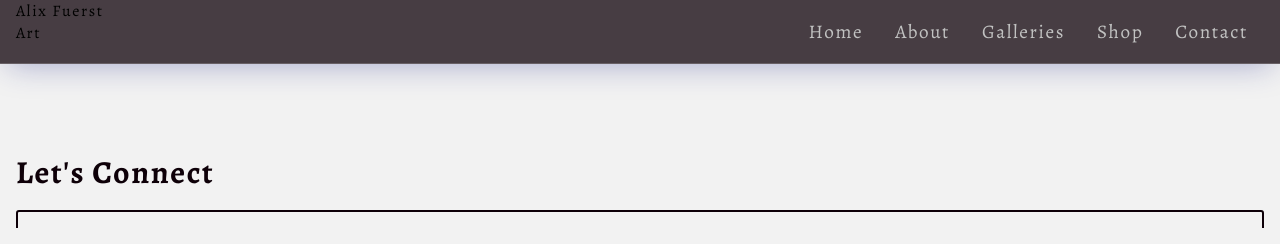
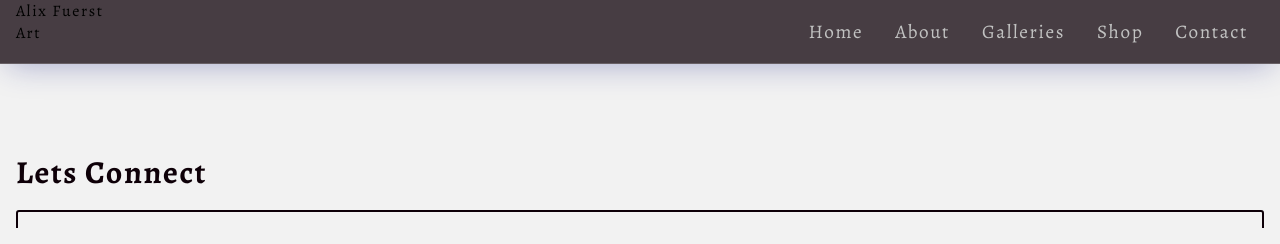
Before and after one commit to neuro-myoung/aftnext2023, a Next.js app: page /contact in a window 1280 px wide. Shown: the top 244 px of the page. Built offline with nearby package versions, Linux system fonts and the light colour scheme.

Commit message:
removed apostrophe

```diff
--- a/src/app/contact/page.tsx
+++ b/src/app/contact/page.tsx
@@ -1,11 +1,11 @@
-import React from 'react'
-import styles from './contact.module.css'
-import ContactForm from './ContactForm'
+import React from 'react';
+import styles from './contact.module.css';
+import ContactForm from './ContactForm';
 
 const Contact = () => {
   return (
     <div className={styles.contactWrapper}>
-      <h1>Let's Connect</h1>
+      <h1>Lets Connect</h1>
       <div className={styles.formWrapper}>
         <div className={styles.descriptionWrapper}>
           <p>Have questions, want to connect, or commission custom artwork? Send me a message or reach out on social media.</p>
```
Also changed, not shown: 1 other file (tests, documents, lock files or other folders).
